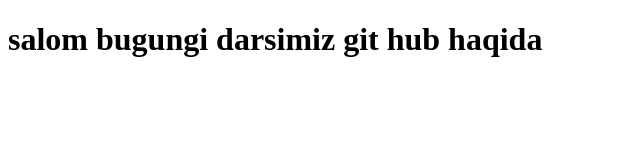
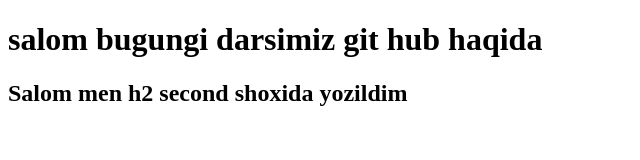
Before and after one commit to Islomjon95/Gitdars, a plain HTML site: page index.html in a window 1280 px wide. Shown: the whole page, without its empty margins (0-640 px from the left). Drawn offline with Linux system fonts and the light colour scheme.

Commit message:
Secondda matn yozildi

```diff
--- a/index.html
+++ b/index.html
@@ -8,6 +8,6 @@
 </head>
 <body>
     <h1> salom bugungi darsimiz git hub haqida</h1>
-
+    <h2>Salom men h2 second shoxida yozildim</h2>
 </body>
 </html>
```
